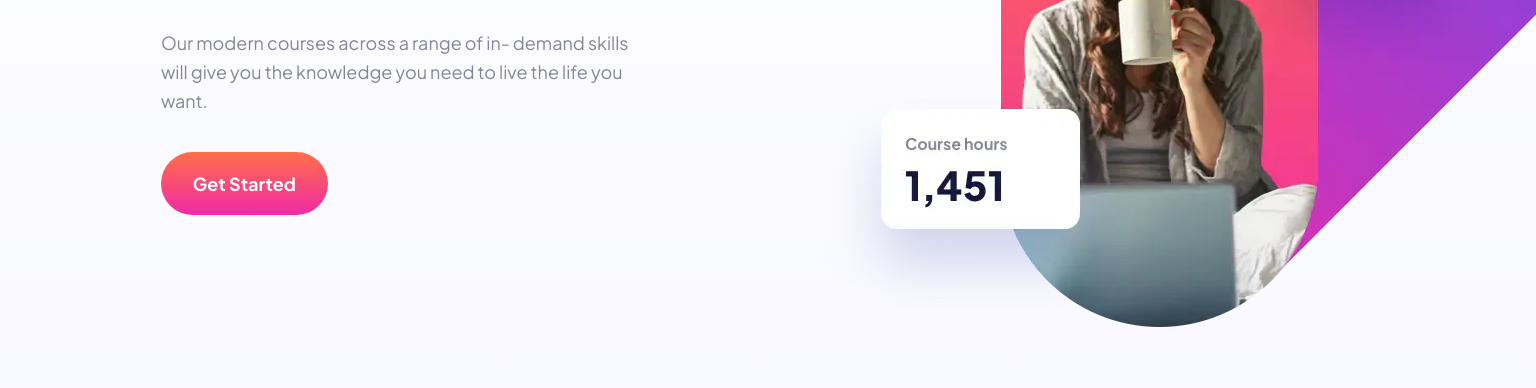
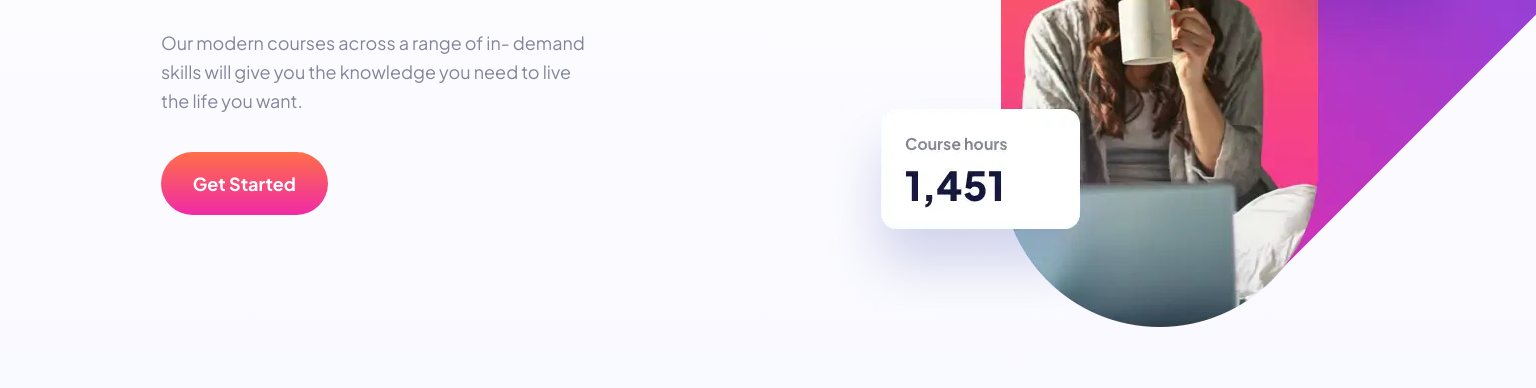
Before and after one commit to MorganEro/Skilled-elearning-landing-page, a plain HTML site: page index.html in a window 1536 px wide. Shown: the part 396-784 px from the top of the page. Drawn offline with Linux system fonts and the light colour scheme.

Commit message:
made a change because the frontend mentor view was different

```diff
--- a/styles.css
+++ b/styles.css
@@ -174,7 +174,7 @@ picture img {
 @media (min-width: 1300px) {
   .main {
     display: grid;
-    grid-template-columns: 41% 19% 40%;
+    grid-template-columns: 45% 15% 40%;
     grid-template-areas:
       'heading heading heading'
       'main-content .. hero';
@@ -197,7 +197,7 @@ picture img {
   }
   .main__content--text {
     margin-bottom: 2em;
-    padding-right: 20px;
+    max-width: 33ch;
   }
   picture {
     top: -228px;
```
